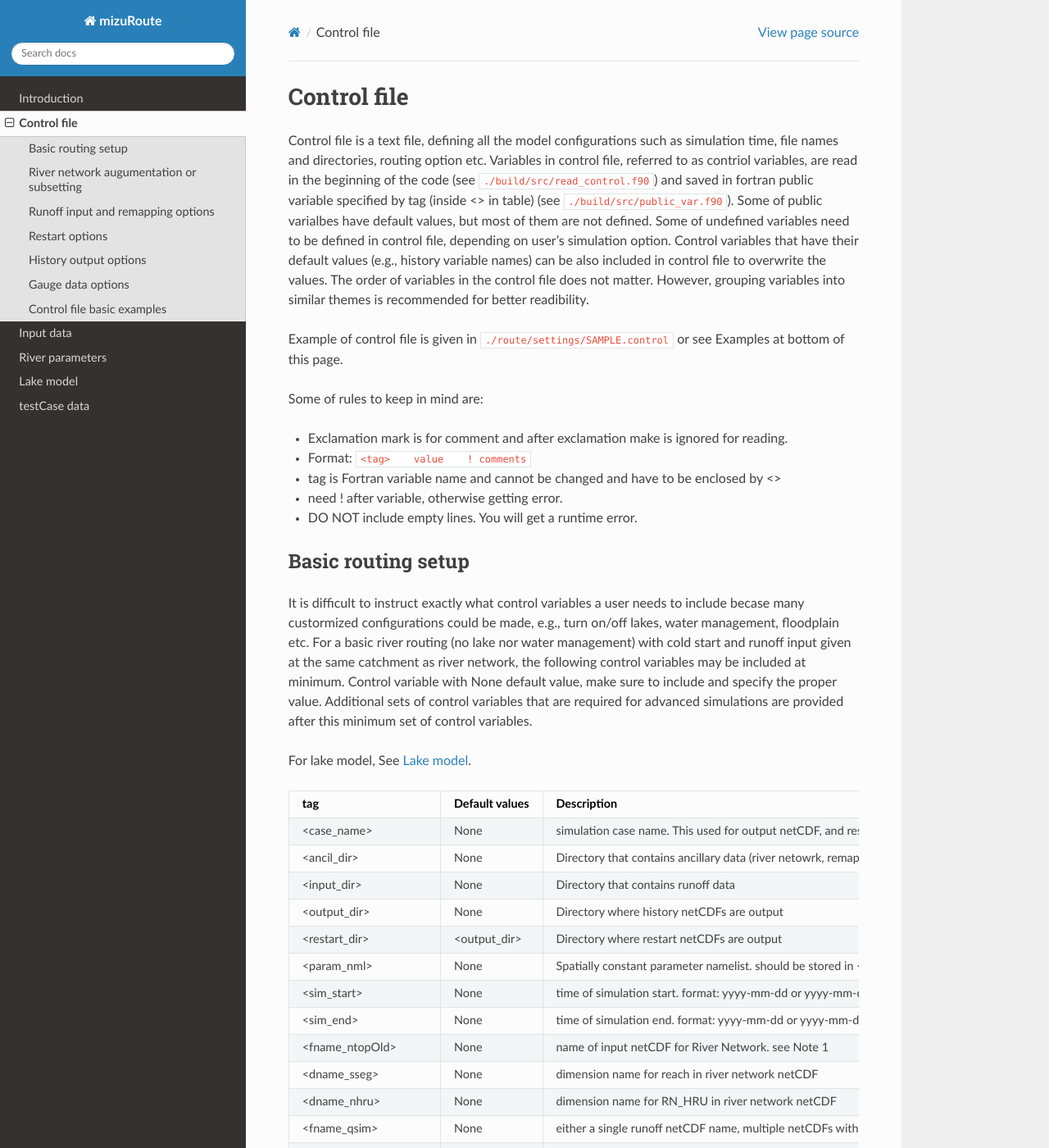
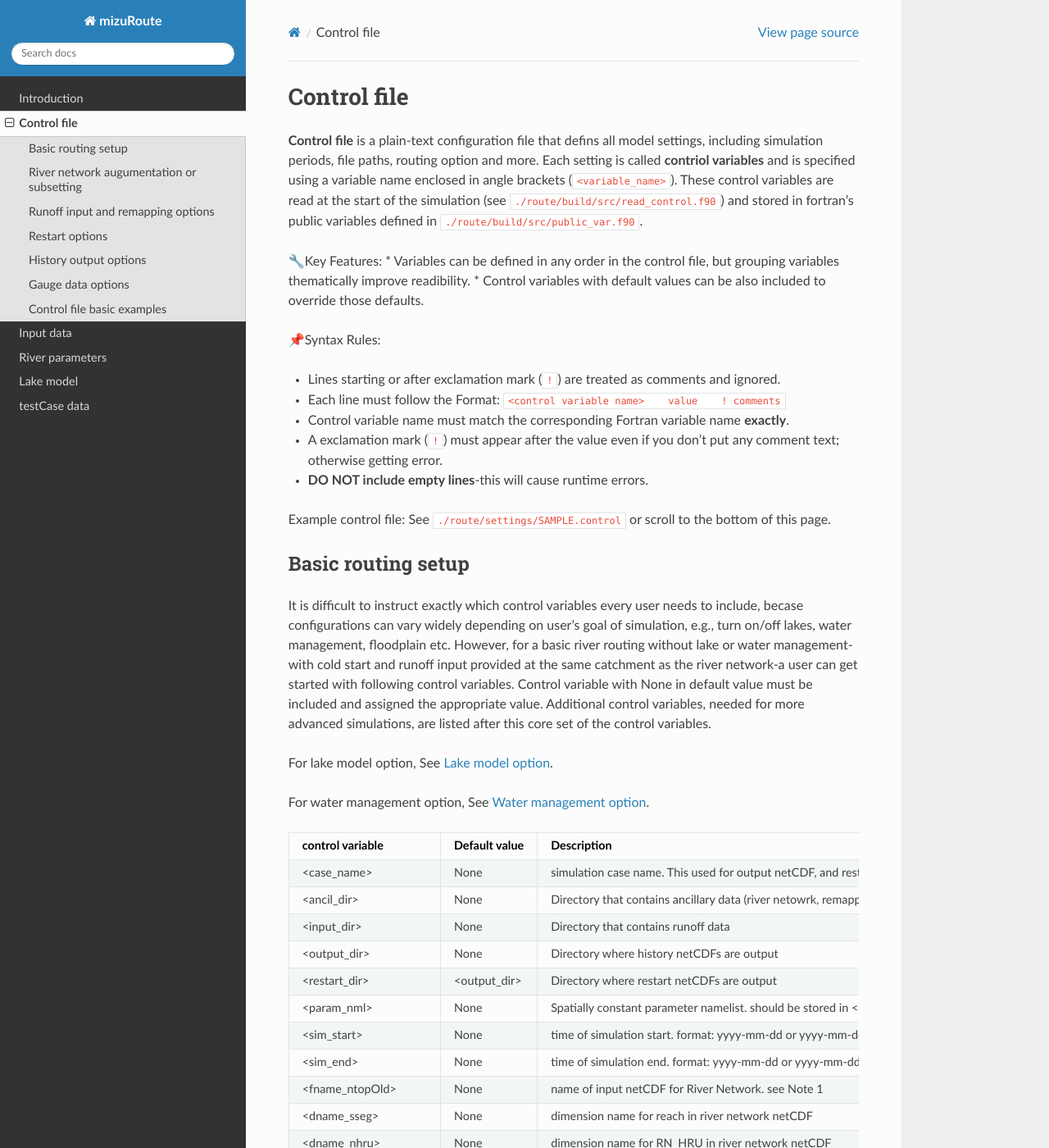
Before and after one commit to ESCOMP/mizuRoute, a Sphinx documentation site: the page built from docs/source/Control_file.rst, in a window 1280 px wide and 1400 px high. Shown: the whole window at 82% size. Built offline with Sphinx 7.4.7 and the Read the Docs theme 3.1.0, drawn with Linux system fonts in a browser that asks for light colours; some of the changed text lies outside the part shown.

Commit message:
more edits on control_file

```diff
--- a/docs/source/Control_file.rst
+++ b/docs/source/Control_file.rst
@@ -2,37 +2,39 @@
 Control file
 ============
 
-Control file is a text file, defining all the model configurations such as simulation time, file names and directories, routing option etc.
-Variables in control file, referred to as contriol variables, are read in the beginning of the code (see ``./build/src/read_control.f90``) and
-saved in fortran public variable specified by tag (inside <> in table) (see ``./build/src/public_var.f90``).
-Some of public varialbes have default values, but most of them are not defined.
-Some of undefined variables need to be defined in control file, depending on user's simulation option.
-Control variables that have their default values (e.g., history variable names) can be also included in control file to overwrite the values.
-The order of variables in the control file does not matter. However, grouping variables into similar themes is recommended for better readibility.
+**Control file** is a plain-text configuration file that defins all model settings, including simulation periods, file paths, routing option and more.
+Each setting is called **contriol variables** and is specified using a variable name enclosed in angle brackets (``<variable_name>``).
+These control variables are read at the start of the simulation (see ``./route/build/src/read_control.f90``) and
+stored in fortran's public variables defined in ``./route/build/src/public_var.f90``.
 
-Example of control file is given in ``./route/settings/SAMPLE.control`` or see Examples at bottom of this page.
+🔧Key Features:
+* Variables can be defined in any order in the control file, but grouping variables thematically improve readibility.
+* Control variables with default values can be also included to override those defaults.
 
-Some of rules to keep in mind are:
+📌Syntax Rules:
 
-* Exclamation mark is for comment and after exclamation make is ignored for reading.
-* Format: ``<tag>    value    ! comments``
-* tag is Fortran variable name and cannot be changed and have to be enclosed by <>
-* need ! after variable, otherwise getting error.
-* DO NOT include empty lines. You will get a runtime error.
+* Lines starting or after exclamation mark (``!``) are treated as comments and ignored.
+* Each line must follow the Format: ``<control variable name>    value    ! comments``
+* Control variable name must match the corresponding Fortran variable name **exactly**.
+* A exclamation mark (``!``) must appear after the value even if you don't put any comment text; otherwise getting error.
+* **DO NOT include empty lines**-this will cause runtime errors.
 
+Example control file: See ``./route/settings/SAMPLE.control`` or scroll to the bottom of this page.
 
 Basic routing setup
 ------------------------------------------
 
-It is difficult to instruct exactly what control variables a user needs to include becase many custormized configurations could be made, e.g., turn on/off lakes, water management, floodplain etc.
-For a basic river routing (no lake nor water management) with cold start and runoff input given at the same catchment as river network, the following control variables may be included at minimum.
-Control variable with None default value, make sure to include and specify the proper value.
-Additional sets of control variables that are required for advanced simulations are provided after this minimum set of control variables.
+It is difficult to instruct exactly which control variables every user needs to include, becase configurations can vary widely depending on user's goal of simulation, e.g., turn on/off lakes, water management, floodplain etc.
+However, for a basic river routing without lake or water management-with cold start and runoff input provided at the same catchment as the river network-a user can get started with following control variables.
+Control variable with None in default value must be included and assigned the appropriate value.
+Additional control variables, needed for more advanced simulations, are listed after this core set of the control variables.
 
-For lake model, See :doc:`Lake model <lake>`.
+For lake model option, See :doc:`Lake model option <lake>`.
+
+For water management option, See :doc:`Water management option <water_management>`.
 
 +------------------------+-----------------+---------------------------------------------------------------------------------------------------------+
-| tag                    | Default values  | Description                                                                                             |
+| control variable       | Default value   | Description                                                                                             |
 +========================+=================+=========================================================================================================+
 | <case_name>            | None            | simulation case name. This used for output netCDF, and restart netCDF name                              |
 +------------------------+-----------------+---------------------------------------------------------------------------------------------------------+
@@ -139,7 +141,7 @@ River network augumentation or subsetting
 ------------------------------------------
 
 +------------------------+------------------------+--------------------------------------------------------------------------+
-| tag                    | Default values         | Description                                                              |
+| control variable       | Default values         | Description                                                              |
 +========================+========================+==========================================================================+
 | <seg_outlet>           | -9999                  | outlet reach ID for subsetted river basin. See note 1                    |
 +------------------------+------------------------+--------------------------------------------------------------------------+
@@ -162,7 +164,7 @@ Breifly, mapping can be either catchment (i.e., unstructure grid) to river netwo
 Here in control file, user needs to provides the following information on the maping file.
 
 +--------+------------------------+----------------------------------------------------------------------------------------------------+
-| option | tag                    | Description                                                                                        |
+| option | control variable       | Descriptions                                                                                       |
 +========+========================+====================================================================================================+
 |        | <is_remap>             | Logical to indicate runoff needs to be remapped to RN_HRU. set T to activate remapping option      |
 +--------+------------------------+----------------------------------------------------------------------------------------------------+
@@ -196,7 +198,7 @@ at ``1980-12-31 00:00:00`` for daily time step. The restart file name uses the t
 The restart file name convension:  <case_name>.r.yyyy-mm-dd-sssss.nc
 
 +---------------------+---------------------------------------------------------------------------------------------------------+
-| tag                 | Description                                                                                             |
+| control variable    | Description                                                                                             |
 +=====================+=========================================================================================================+
 | <restart_write>     | restart ouput options. never (default), last, specified, yearly, monthly, daily.                        |
 +---------------------+---------------------------------------------------------------------------------------------------------+
@@ -259,7 +261,7 @@ The output file name convension:  <case_name>.h.yyyy-mm-dd-sssss.nc
 
 2. If runoff depth from runoff data is already delayed by hill-slope routing outside mizuRoute, <doesBasinRoute> should be set to 0. In this case, runoff volume computed from basRunoff is populated in <dlayRunoff> and <instRunoff> is not output.
 
-3. routed runoff corresponding to the scheme is not ouput if users deactivate a particular routing scheme with <route_opt> tag.
+3. routed runoff corresponding to the scheme is not ouput if users deactivate a particular routing scheme with <route_opt>.
 
 
 Gauge data options
@@ -271,7 +273,7 @@ gauge discharge data is used for data assimilation (current version does not inc
 Using gauge data, a user can output the simulation at gauge only output in addition to at the entire river network and/or direct insertion to modify discharge whenever observed discharge is available.
 
 +---------------------+---------------------------------------------------------------------------------------------------------+
-| tag                 | Description                                                                                             |
+| control variable    | Description                                                                                             |
 +=====================+=========================================================================================================+
 | <gageMetaFile>      | gauge meta file (two column csv format): gauge_id (non-numeric ID is accepted), seg_id                  |
 +---------------------+---------------------------------------------------------------------------------------------------------+
@@ -297,7 +299,7 @@ Direct insertion, the simplest data assimilation, can be  performed at a list of
 To activate direct insertion of observed discharge into simulated discharge, the following control variables need to be specified.
 
 +---------------------+---------------------------------------------------------------------------------------------------------+
-| tag                 | Description                                                                                             |
+| control variable    | Description                                                                                             |
 +=====================+=========================================================================================================+
 | <qmodOption>        | activation of direct insertion. 0 -> do nothing, 1=> discharge direct insertion                         |
 +---------------------+---------------------------------------------------------------------------------------------------------+
```
